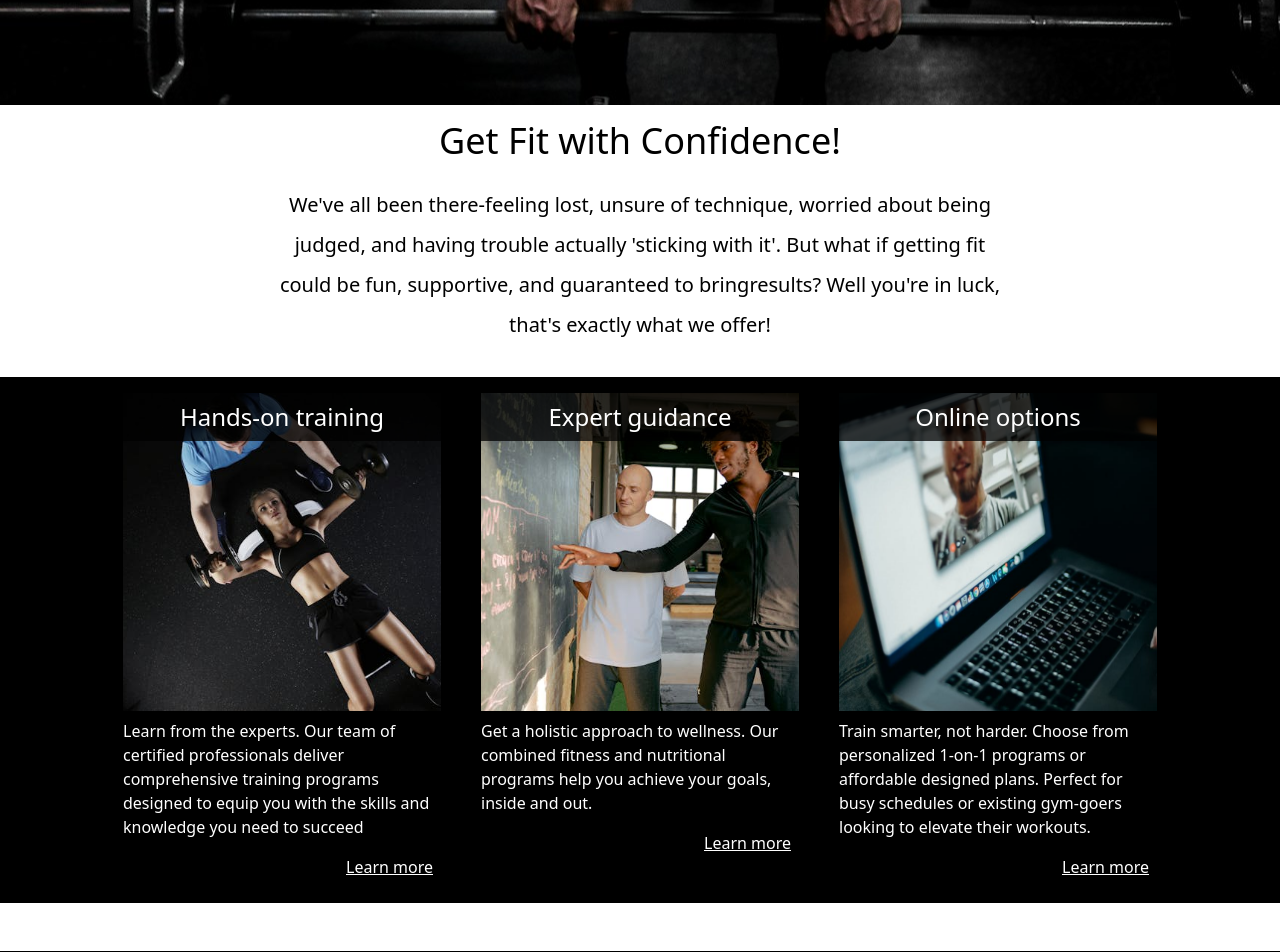
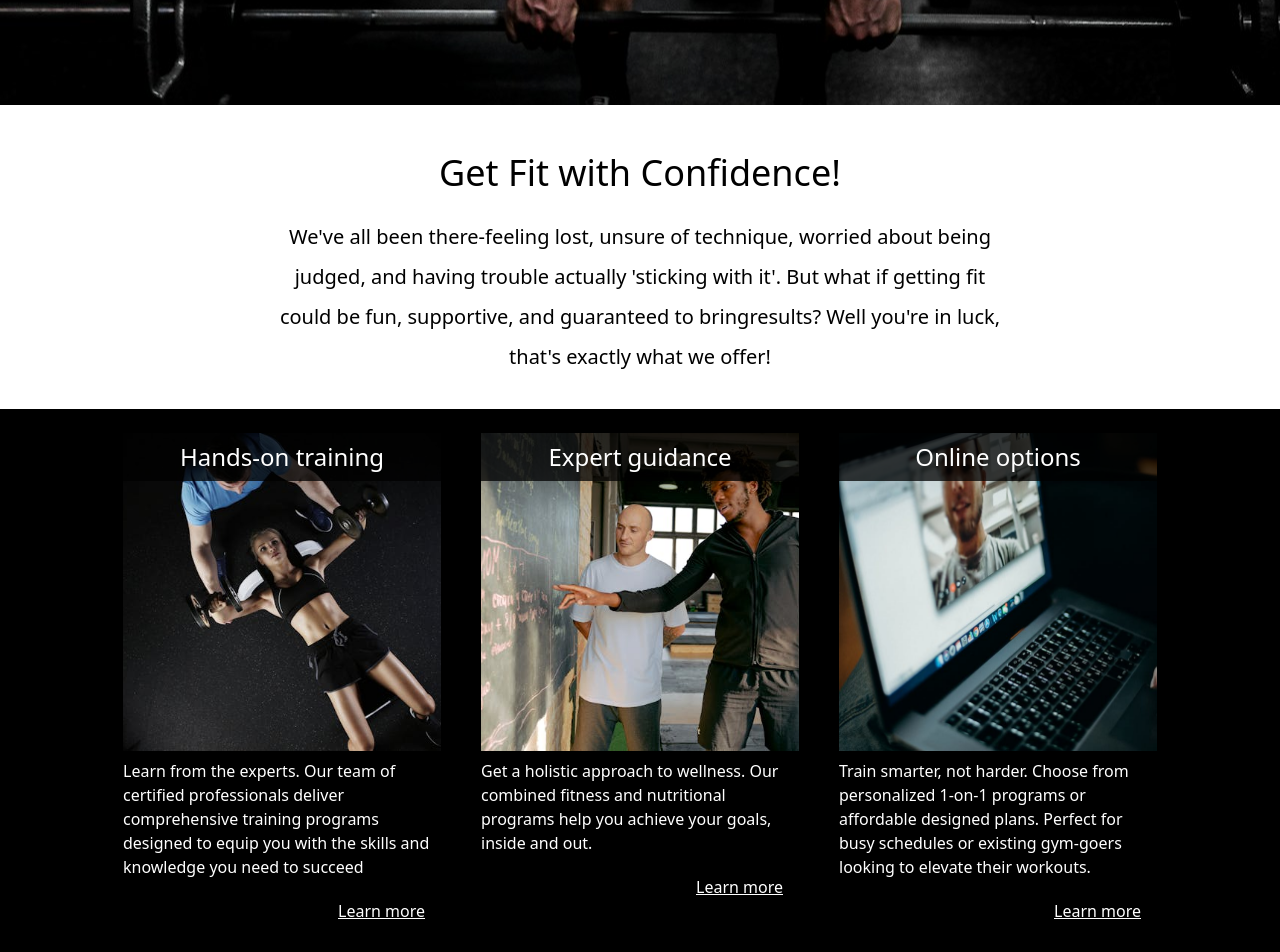
Before and after one commit to BrainReturnedToSoup/HuusWebsite, a React (Vite) app in the folder huus-website/: page / in a window 1280 px wide. Shown: the part 660-1612 px from the top of the page. Built offline with nearby package versions, Linux system fonts and the light colour scheme.

Commit message:
fixed the revised features section, hover animations are back in, the title and desc are spaced more appropriately as well

```diff
--- a/huus-website/src/pages/+root/-main/features/Features.tsx
+++ b/huus-website/src/pages/+root/-main/features/Features.tsx
@@ -36,13 +36,13 @@ function Feature({ feature }: FeatureProps) {
   return (
     <a
       href={feature.redirect.route}
-      className="mx-1 my-2 flex flex-col justify-between p-4 md:my-3 lg:my-0 lg:h-full lg:max-w-[350px]"
+      className={`mx-1 my-1 flex flex-col justify-between p-4 transition-colors duration-300 ease-in-out md:my-3 lg:my-0 lg:h-full lg:max-w-[350px] ${sectionHovered && !redirectButtonHovered ? "bg-white" : ""}`}
       onMouseEnter={handleSectionMouseEnter}
       onMouseLeave={handleSectionMouseLeave}
     >
       <div className="flex flex-col sm:flex-row lg:block">
         <div
-          className="mb-2 flex aspect-square min-w-[325px] flex-col bg-red-500 lg:min-w-fit"
+          className="mb-2 flex aspect-square min-w-[275px] flex-col bg-red-500 lg:min-w-fit"
           style={{
             backgroundImage: `url(${feature.backgroundImageProp})`,
             backgroundRepeat: "no-repeat",
@@ -55,14 +55,17 @@ function Feature({ feature }: FeatureProps) {
           </h1>
         </div>
         <div className="flex flex-col justify-between">
-          <p className="mb-2 p-2 text-xl leading-relaxed text-white sm:ml-4 md:p-4 lg:ml-0 lg:p-0 lg:text-base">
+          <p
+            className={`mb-2 p-2 text-xl leading-relaxed transition-colors duration-300 ease-in-out sm:ml-4 md:p-4 lg:ml-0 lg:p-0 lg:text-base ${sectionHovered && !redirectButtonHovered ? "text-black" : "text-white"}`}
+          >
             {feature.desc}
           </p>
+
           <div className="hidden items-end justify-end p-2 sm:flex lg:hidden">
             <button
               onMouseEnter={handleRedirectButtonMouseEnter}
               onMouseLeave={handleRedirectButtonMouseLeave}
-              className="text-xl text-white underline"
+              className={`p-2 text-xl underline transition-colors duration-300 ease-in-out ${sectionHovered || redirectButtonHovered ? "bg-white text-black" : "text-white"}`}
             >
               Learn more
             </button>
@@ -74,7 +77,7 @@ function Feature({ feature }: FeatureProps) {
         <button
           onMouseEnter={handleRedirectButtonMouseEnter}
           onMouseLeave={handleRedirectButtonMouseLeave}
-          className="text-xl text-white underline lg:text-base"
+          className={`px-2 py-1 text-xl underline transition-colors duration-300 ease-in-out lg:text-base ${sectionHovered || redirectButtonHovered ? "text-black" : "text-white"} ${redirectButtonHovered ? "bg-white" : ""}`}
         >
           Learn more
         </button>
@@ -86,7 +89,7 @@ function Feature({ feature }: FeatureProps) {
 export default function Features() {
   return (
     <div className="mb-8 flex flex-col items-center py-4">
-      <div className="mb-8 flex max-w-[760px] flex-col items-center px-4">
+      <div className="flex max-w-[760px] flex-col items-center px-4 py-8">
         <h3 className="lato-medium mb-6 w-full text-center text-4xl">
           {SECTION_TITLE}
         </h3>
@@ -94,7 +97,7 @@ export default function Features() {
           {SECTION_DESC}
         </p>
       </div>
-      <div className="flex w-full flex-col items-center justify-center bg-black px-1 lg:flex-row lg:items-start lg:px-4">
+      <div className="flex w-full flex-col items-center justify-center bg-black px-1 py-1 lg:flex-row lg:items-start lg:px-4 lg:py-2">
         {FEATURE_LIST.map((feature, index) => (
           <Feature feature={feature} key={index} />
         ))}
```
